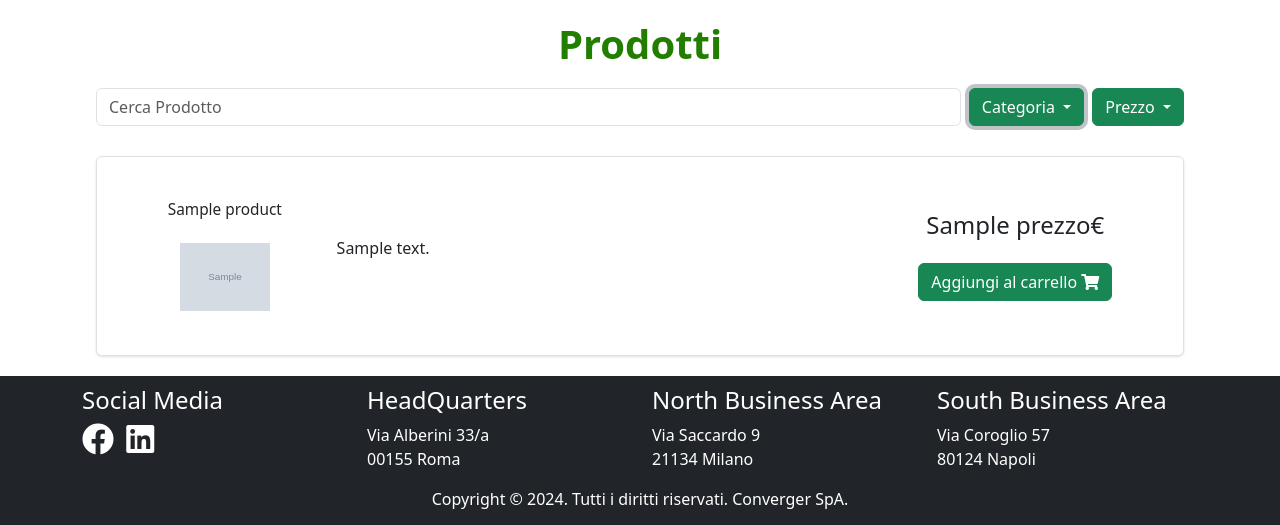
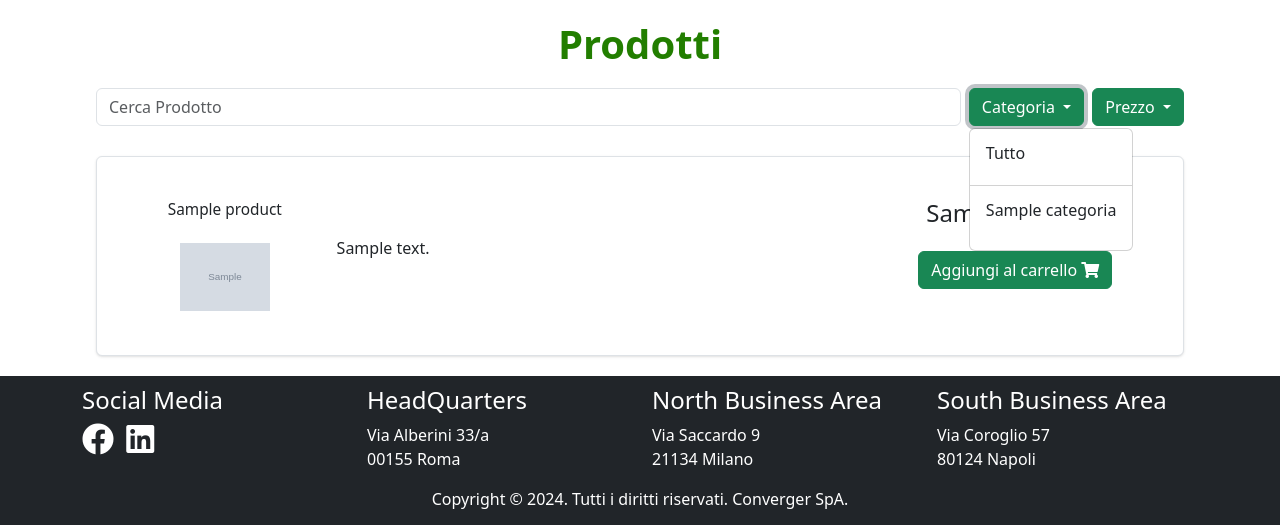
Before and after one commit to marcorocci/tirocinio-ecommerce, a Symfony app: template templates/products/products.html.twig in a window 1280 px wide, after a click on "Categoria". Shown: the part 74-599 px from the top of the page. Run offline with Twig, Linux system fonts and the light colour scheme; the template is opened without the code that fills it: most values are stand-ins (such as "Sample title", 1, 10 or a date in 2020); grey boxes marked "Sample" are stand-in pictures; some libraries are stand-ins or nearby versions.

Commit message:
filtro per categoria nella pagina prodotti

```diff
--- a/public/scripts/searchFeature.js
+++ b/public/scripts/searchFeature.js
@@ -1,7 +1,7 @@
-const searchBar = document.getElementById('searchbar');
-const products = document.querySelectorAll('.custom');
+const searchBar = document.getElementById('searchbar')
+const products = document.querySelectorAll('.custom')
 
-
+const categories = document.querySelectorAll('#category')
 
 searchBar.addEventListener('input', (el) => {
     const searchTerm = el.target.value.toLowerCase()
@@ -10,3 +10,14 @@ searchBar.addEventListener('input', (el) => {
         e.style.display = (!child.startsWith(searchTerm)) ? 'none' : 'flex'
     });
 });
+
+categories.forEach(e => {
+    e.addEventListener('click', (el) => {
+        const cat = el.target.textContent
+        products.forEach(e => {
+            const child = e.children[2].children[2].textContent
+
+            e.style.display = (cat === 'Tutto') ? 'flex' : (!child.includes(cat)) ? 'none' : 'flex'
+        })
+    })
+})
--- a/public/styles/app.css
+++ b/public/styles/app.css
@@ -151,11 +151,7 @@ input::-webkit-inner-spin-button {
   margin: 0;
 }
 
-#barchart .morris-hoverCallback-row-label {
-    color: green!important;
-}
 
-.label-container {
-    padding: 0;
-    margin: 0;
-}
+.barchart{
+    background-color: lightblue;
+  }
--- a/src/Controller/HomeController.php
+++ b/src/Controller/HomeController.php
@@ -23,10 +23,11 @@ class HomeController extends AbstractController
     public function prodotti() {
         $products = $this->prodottiRepository->findAll();
         $result = $this->cartRepository->findByName();
+        $categorie = $this->prodottiRepository->findCategories();
         return $this->render("products/products.html.twig", [
             'products' => $products,
             'cartProd' => $result,
-            'ciao' => 'ciao'
+            'categories' => $categorie
         ]);
     }
 }
--- a/templates/base.html.twig
+++ b/templates/base.html.twig
@@ -9,8 +9,8 @@
 
 
 		{% block stylesheets %}
-			<link rel="stylesheet" href="https://cdn.jsdelivr.net/npm/bootstrap@5.3.2/dist/css/bootstrap.min.css" integrity="sha384-T3c6CoIi6uLrA9TneNEoa7RxnatzjcDSCmG1MXxSR1GAsXEV/Dwwykc2MPK8M2HN" crossorigin="anonymous">
-			<link rel="stylesheet" href="//cdnjs.cloudflare.com/ajax/libs/morris.js/0.5.1/morris.css">
+			<link rel="stylesheet" href="https://cdnjs.cloudflare.com/ajax/libs/bootstrap/5.3.3/css/bootstrap.min.css">
+			<link rel="stylesheet" href="https://cdnjs.cloudflare.com/ajax/libs/morris.js/0.5.1/morris.css">
 			<link rel="stylesheet" href="https://cdnjs.cloudflare.com/ajax/libs/font-awesome/5.15.4/css/all.min.css">
 			<link rel="stylesheet" href="/styles/app.css">
 		{% endblock %}
@@ -77,6 +77,8 @@
 			</div>
 		</footer>
 		{% block javascripts %}
+			<script src="https://cdn.jsdelivr.net/npm/@popperjs/core@2.11.8/dist/umd/popper.min.js"></script>
+      		<script src="https://cdnjs.cloudflare.com/ajax/libs/bootstrap/5.3.3/js/bootstrap.min.js"></script>
 			<script src="/scripts/app.js"></script>
 			<script src="/scripts/cartBadgeNav.js"></script>
 		{% endblock %}
--- a/templates/components/prodotto.html.twig
+++ b/templates/components/prodotto.html.twig
@@ -13,5 +13,6 @@
 		<button type="button" class="btn btn-success">Aggiungi al carrello
 			<i class="fa">&#xf07a;</i>
 		</button>
+		<span style="visibility: hidden;">{{categoria}}</span>
 	</div>
 </li>
--- a/templates/products/products.html.twig
+++ b/templates/products/products.html.twig
@@ -1,9 +1,6 @@
 {% set cartProd = cartProd|length %}
 {% extends "base.html.twig" %}
 {% block javascripts %}
-
-	<script src="https://cdnjs.cloudflare.com/ajax/libs/jquery/3.7.1/jquery.min.js"></script>
-	<script src="https://cdn.jsdelivr.net/npm/bootstrap@5.3.3/dist/js/bootstrap.bundle.min.js"></script>
 	<script src="scripts/searchFeature.js"></script>
 {% endblock %}
 
@@ -20,9 +17,12 @@
 					Categoria
 				</button>
 				<div class="dropdown-menu" aria-labelledby="dropdownMenuButton">
-					<a class="dropdown-item" href="#">Action</a>
-					<a class="dropdown-item" href="#">Another action</a>
-					<a class="dropdown-item" href="#">Something else here</a>
+					<p class="dropdown-item" role="button" id="category">Tutto</p>
+					<li><hr class="dropdown-divider"></li>
+					{% for category in categories %}
+						<p class="dropdown-item" role="button" id="category">{{category.categoria}}</p>
+					{% endfor %}
+
 				</div>
 			</div>
 			<div class="dropdown">
@@ -50,7 +50,8 @@
 				                        img: product.imagePath,
 				                        nome: product.nome,
 				                        prezzo: product.prezzo,
-										descrizione: product.descrizione
+										descrizione: product.descrizione,
+										categoria: product.categoria
 				                    } %}
 				{% endfor %}
 			</ul>
--- a/templates/vendite/vendite.html.twig
+++ b/templates/vendite/vendite.html.twig
@@ -8,7 +8,7 @@
 	<h1 class="m-5" id="mese"></h1>
 	<div id="chart" style="" class="m-5"></div>
 	<h1>Vendite Annuali</h1>
-	<div id="barchart" style="height:300px;" class="m-5"></div>
+	<div id="barchart" class="label-color" style="height:300px;" style= class="m-5"></div>
 {% endblock %}
 {% block javascripts %}
 	<script src="//ajax.googleapis.com/ajax/libs/jquery/1.9.0/jquery.min.js"></script>
```
Also changed, not shown: src/Repository/ProdottiRepository.php (+10 -0 lines).
